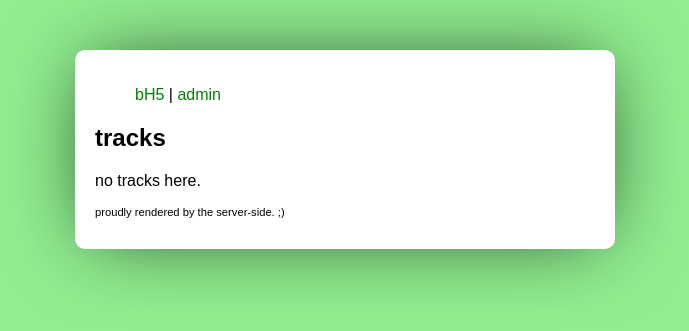
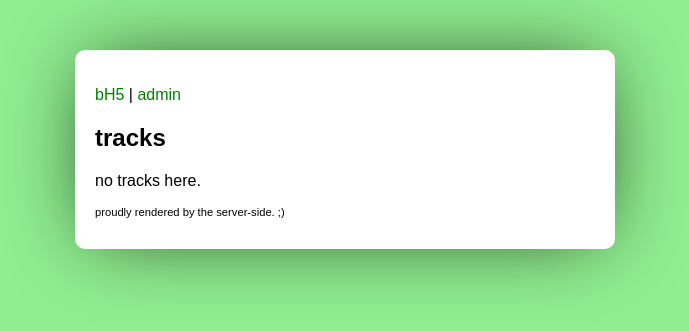
Before and after one commit to koma5/bH5, a Django app: page / in a window 1280 px wide. Shown: the top 331 px of the page, without its empty margins (295-984 px from the left). Run offline with Django 3.2, Linux system fonts and the light colour scheme; data that the repository does not hold is empty.

Commit message:
minor UI changes & bugs.

```diff
--- a/tracks/static/tracks/style.css
+++ b/tracks/static/tracks/style.css
@@ -17,7 +17,9 @@ footer {
 
 
 main {
-    width: 500px;
+    width: 80%;
+    max-width: 500px;
+    min-width: 200px;
     background-color: white;
     margin:50px auto 0 auto;
     padding: 20px;
@@ -30,15 +32,12 @@ section input {
     height:40px;
     text-align: center;
     margin: 1px;
-    box-sizing: border-box
-}
-
-section textadrea::placeholder, ind:wput {
-    color: black;
+    box-sizing: border-box;
 }
 
 nav ul{
     list-style: none;
+    padding-left: 0;
 }
 
 nav ul li {
--- a/tracks/templates/tracks/detail.html
+++ b/tracks/templates/tracks/detail.html
@@ -20,7 +20,7 @@
         {% endfor %}
         </ul>
     {% else %}
-        <p>Empty track.</p>
+        <p>empty track.</p>
     {% endif %}
 
 {% endblock %}
--- a/tracks/templates/tracks/index.html
+++ b/tracks/templates/tracks/index.html
@@ -9,7 +9,7 @@
         {% for track in tracks %}
             <li>
                 <a href="{% url 'tracks:detail' track.id %}">{{ track }}</a><br>
-                dowload as: <a href="{% url 'tracks:get_gpx' track.id %}">gpx</a> <a href="{% url 'tracks:get_geojson' track.id %}">geojson</a>
+                dowload: <a href="{% url 'tracks:get_gpx' track.id %}">gpx</a>, <a href="{% url 'tracks:get_geojson' track.id %}">geojson</a>
             </li>
         {% endfor %}
         </ul>
```
